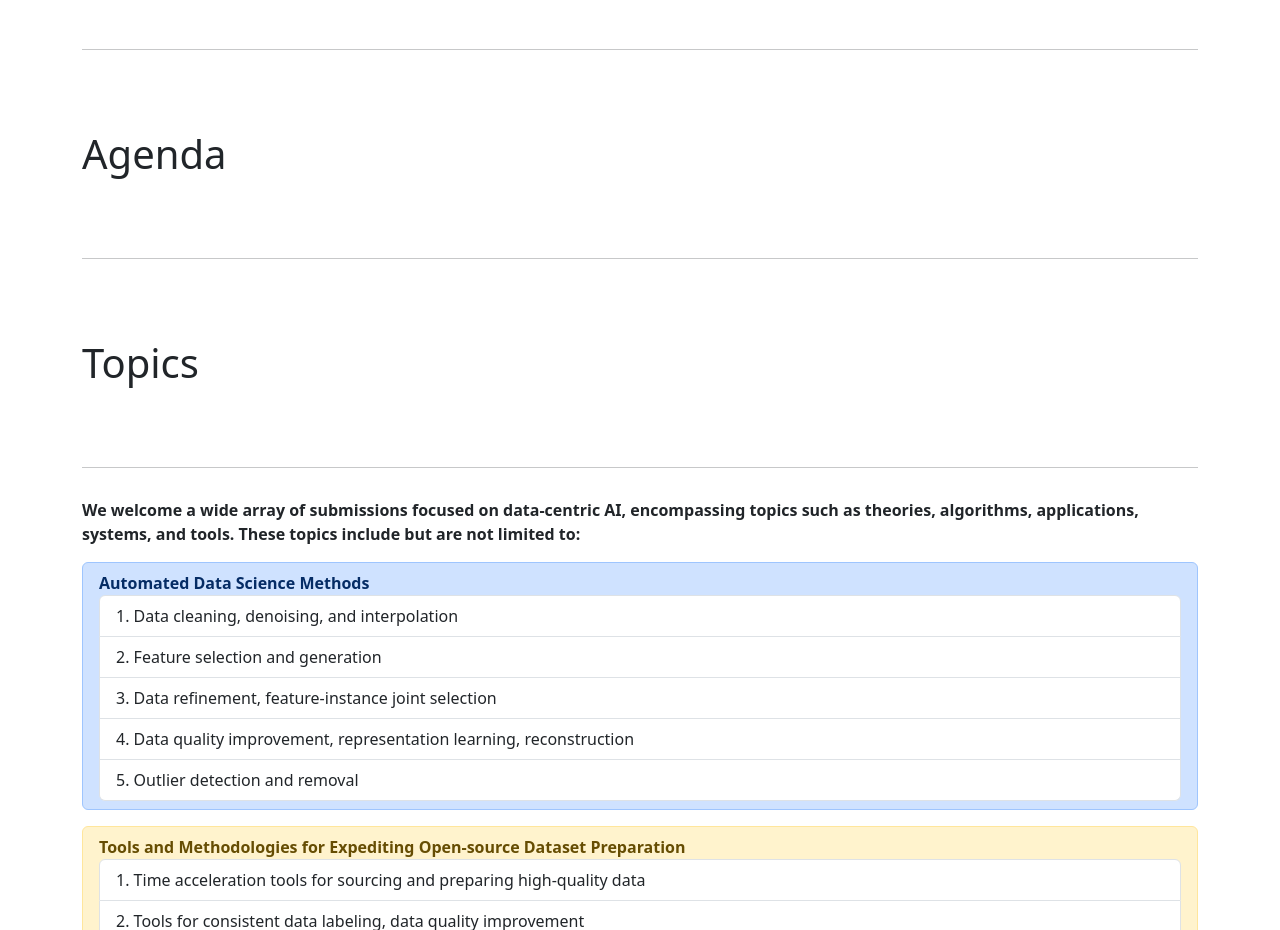
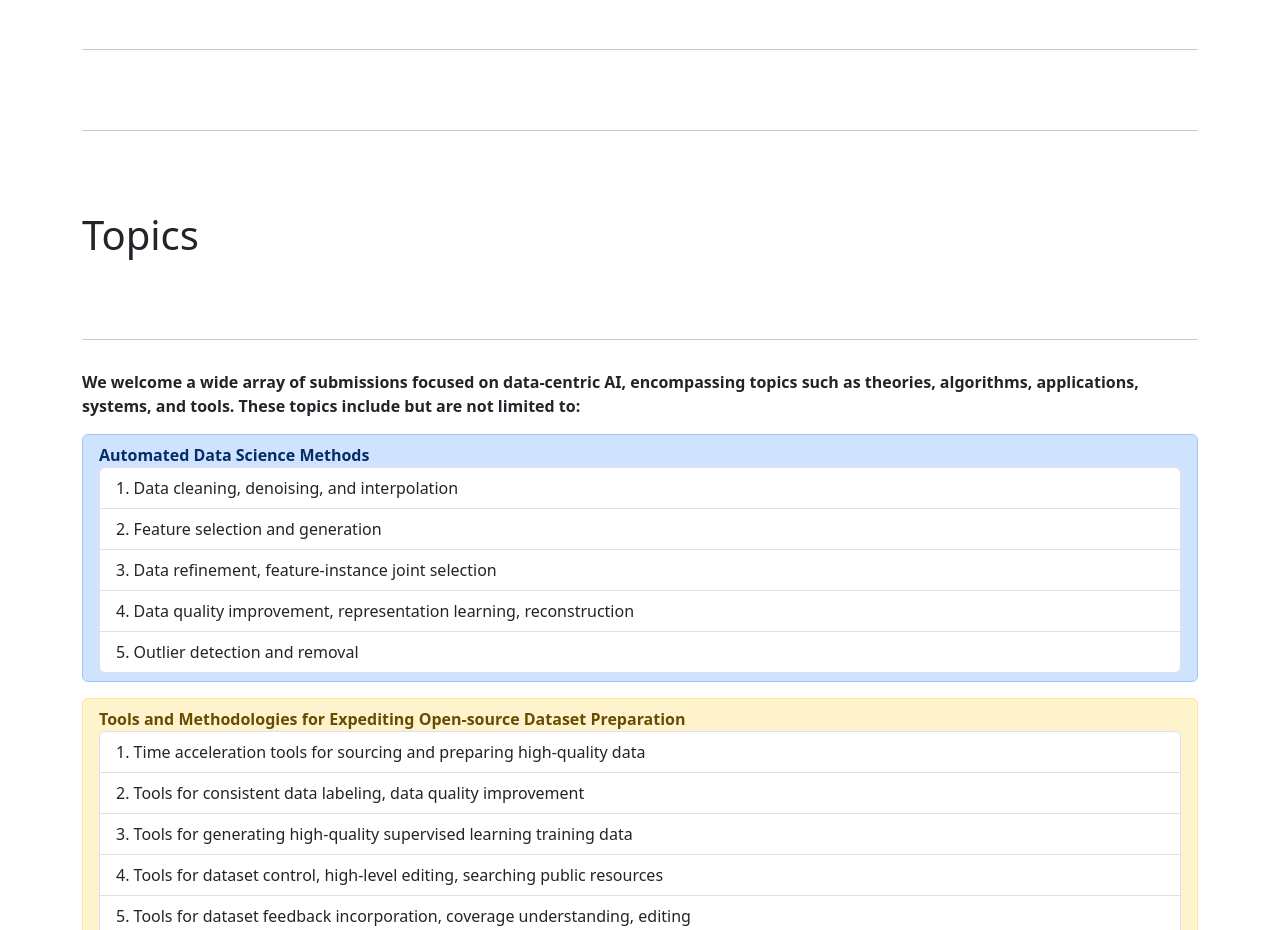
Before and after one commit to Data-Centric-AI-dev/Data-Centric-AI-dev.github.io, a plain HTML site: page ICDM2024/index.html in a window 1280 px wide. Shown: the part 1040-1970 px from the top of the page. Drawn offline with Linux system fonts and the light colour scheme; a script that the page names is missing.

Commit message:
update files

```diff
--- a/ICDM2024/index.html
+++ b/ICDM2024/index.html
@@ -255,7 +255,7 @@
     </div>
     <hr class="featurette-divider" >
 
-    <h1 id="agenda">Agenda</h1>
+    <!-- <h1 id="agenda">Agenda</h1> -->
 
     <!-- <hr class="featurette-divider" >
     <style>
```
